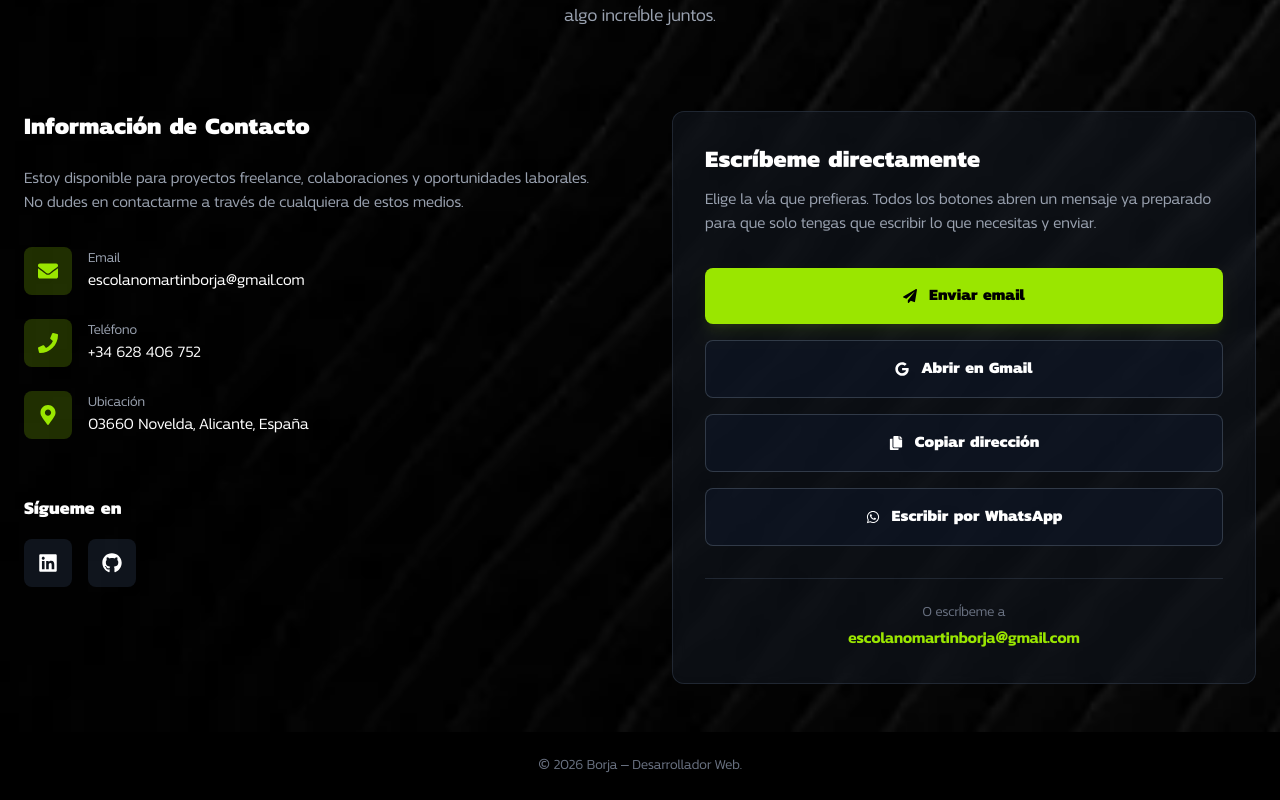
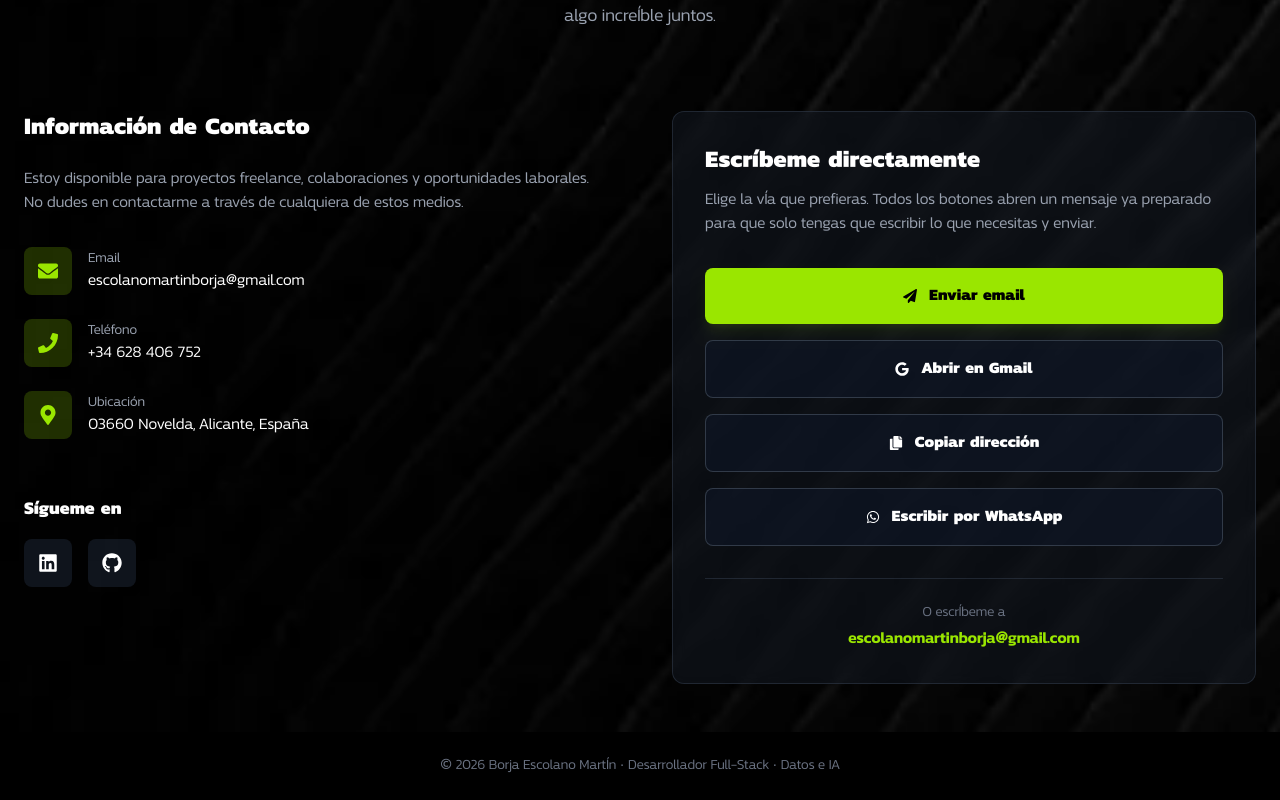
Before and after one commit to BorjaEscolanoMartin/PortFolio, a React (Vite) app: page / in a window 1280 px wide. Shown: the part 6997-7797 px from the top of the page. Built offline with nearby package versions, Linux system fonts and the light colour scheme.

Commit message:
feat: actualizar el texto del footer
Incluye el nombre completo y menciona el perfil Full-Stack y de
Datos e IA en lugar de "Desarrollador Web" genérico.

```diff
--- a/src/components/Footer.jsx
+++ b/src/components/Footer.jsx
@@ -3,7 +3,7 @@ export default function Footer() {
   return (
     <footer className="bg-black text-gray-500 text-center py-6 text-sm">
       <p>
-        © {new Date().getFullYear()} Borja – Desarrollador Web.
+        © {new Date().getFullYear()} Borja Escolano Martín · Desarrollador Full-Stack · Datos e IA
       </p>
     </footer>
   );
```
